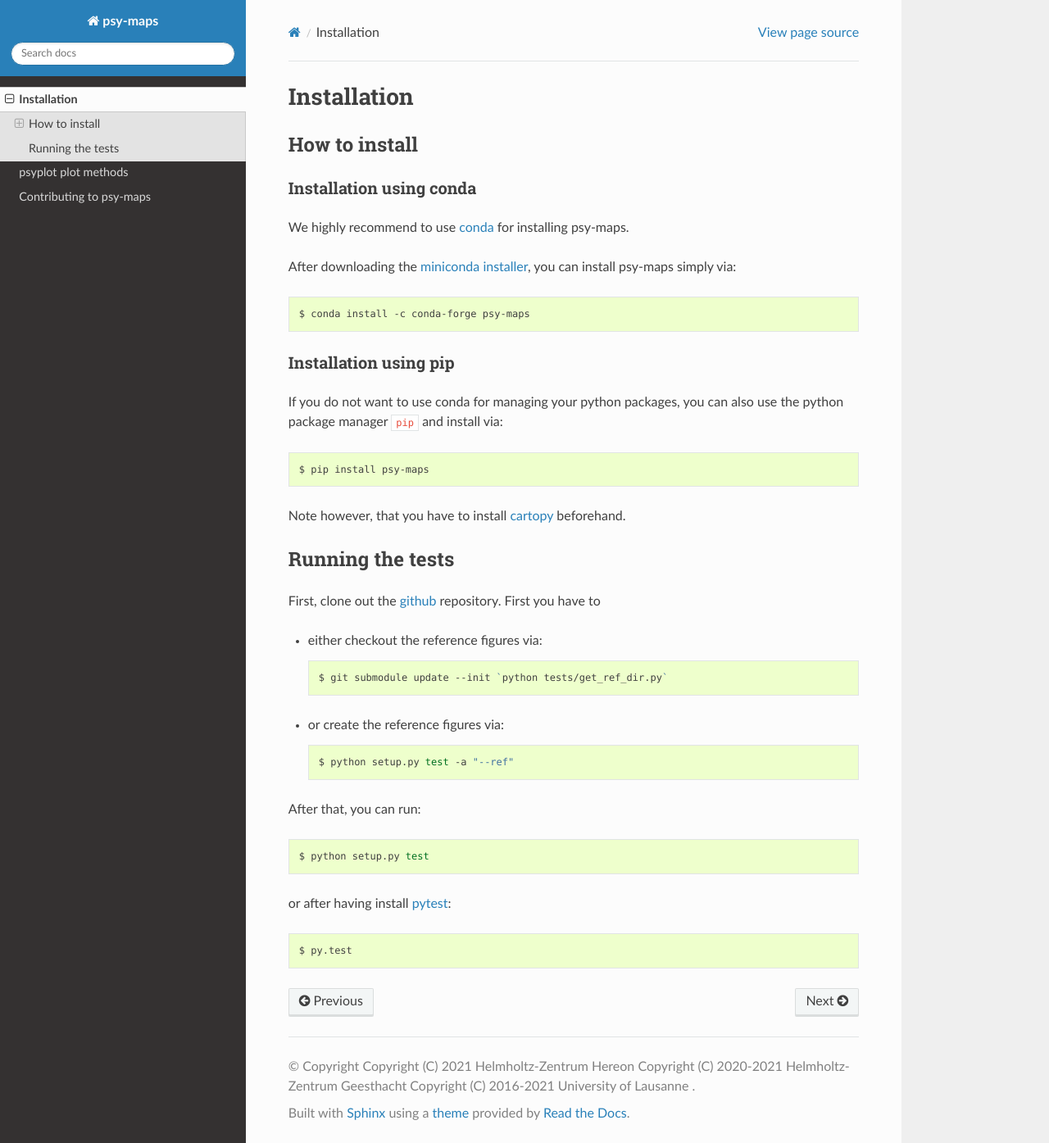
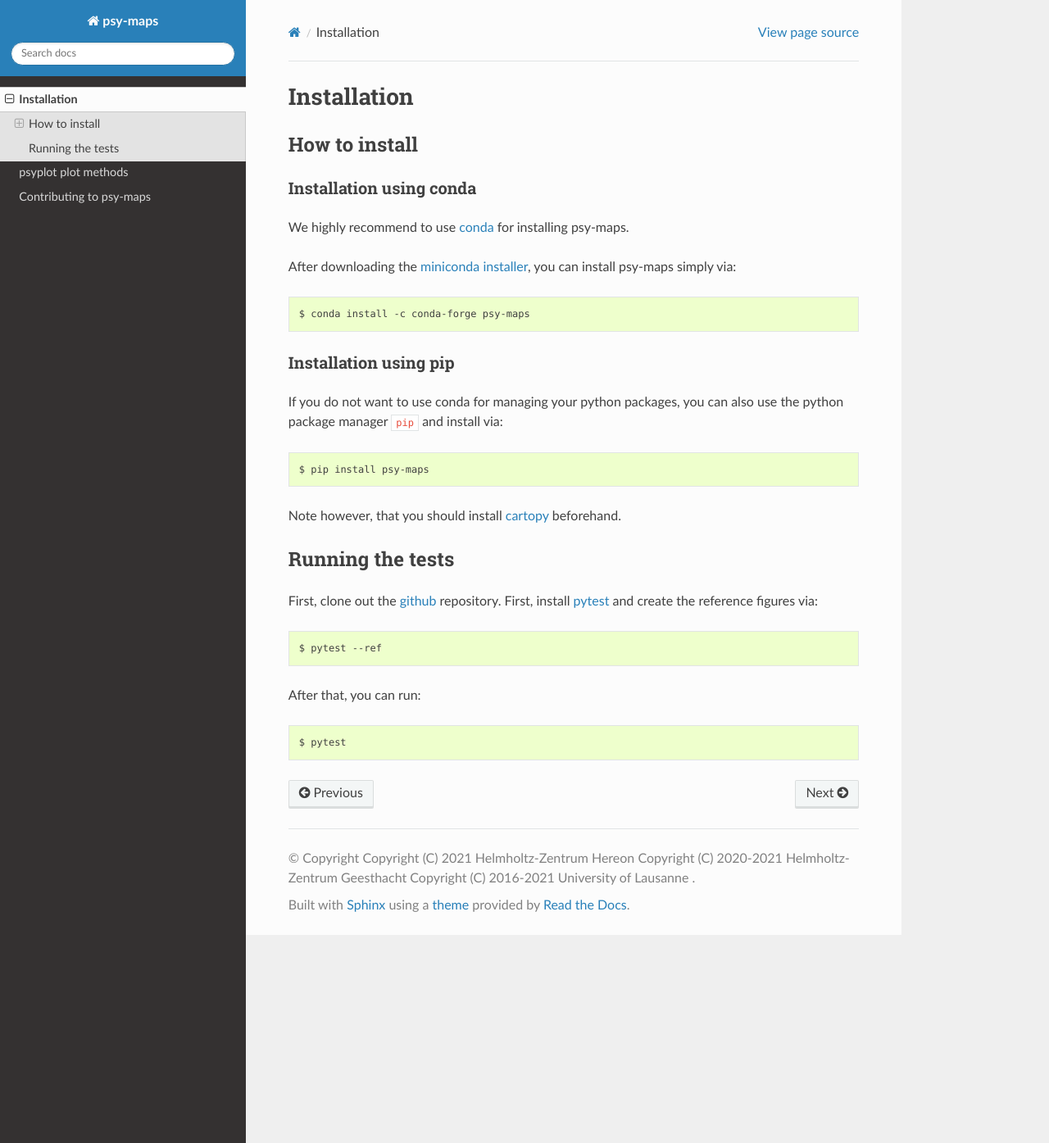
Before and after one commit to psyplot/psy-maps, a Sphinx documentation site: the page built from docs/installing.rst, in a window 1280 px wide and 1395 px high. Shown: the whole window at 82% size. Built offline with Sphinx 7.4.7 and the Read the Docs theme 2.0.0, drawn with Linux system fonts in a browser that asks for light colours; pages that are not in the unit, such as notebooks, are missing from menus; the version number could not be read and is left out.

Commit message:
minor fix for test instructions

```diff
--- a/docs/installing.rst
+++ b/docs/installing.rst
@@ -27,29 +27,20 @@ use the python package manager ``pip`` and install via::
 
     $ pip install psy-maps
 
-Note however, that you have to install cartopy_ beforehand.
+Note however, that you should install cartopy_ beforehand.
 
 .. _cartopy: http://scitools.org.uk/cartopy
 
 Running the tests
 -----------------
-First, clone out the github_ repository. First you have to
+First, clone out the github_ repository. First, install pytest_ and create the
+reference figures via::
 
-- either checkout the reference figures via::
-
-    $ git submodule update --init `python tests/get_ref_dir.py`
-
-- or create the reference figures via::
-
-    $ python setup.py test -a "--ref"
+    $ pytest --ref
 
 After that, you can run::
 
-    $ python setup.py test
-
-or after having install pytest_::
-
-    $ py.test
+    $ pytest
 
 
 .. _pytest: https://pytest.org/latest/contents.html
```
